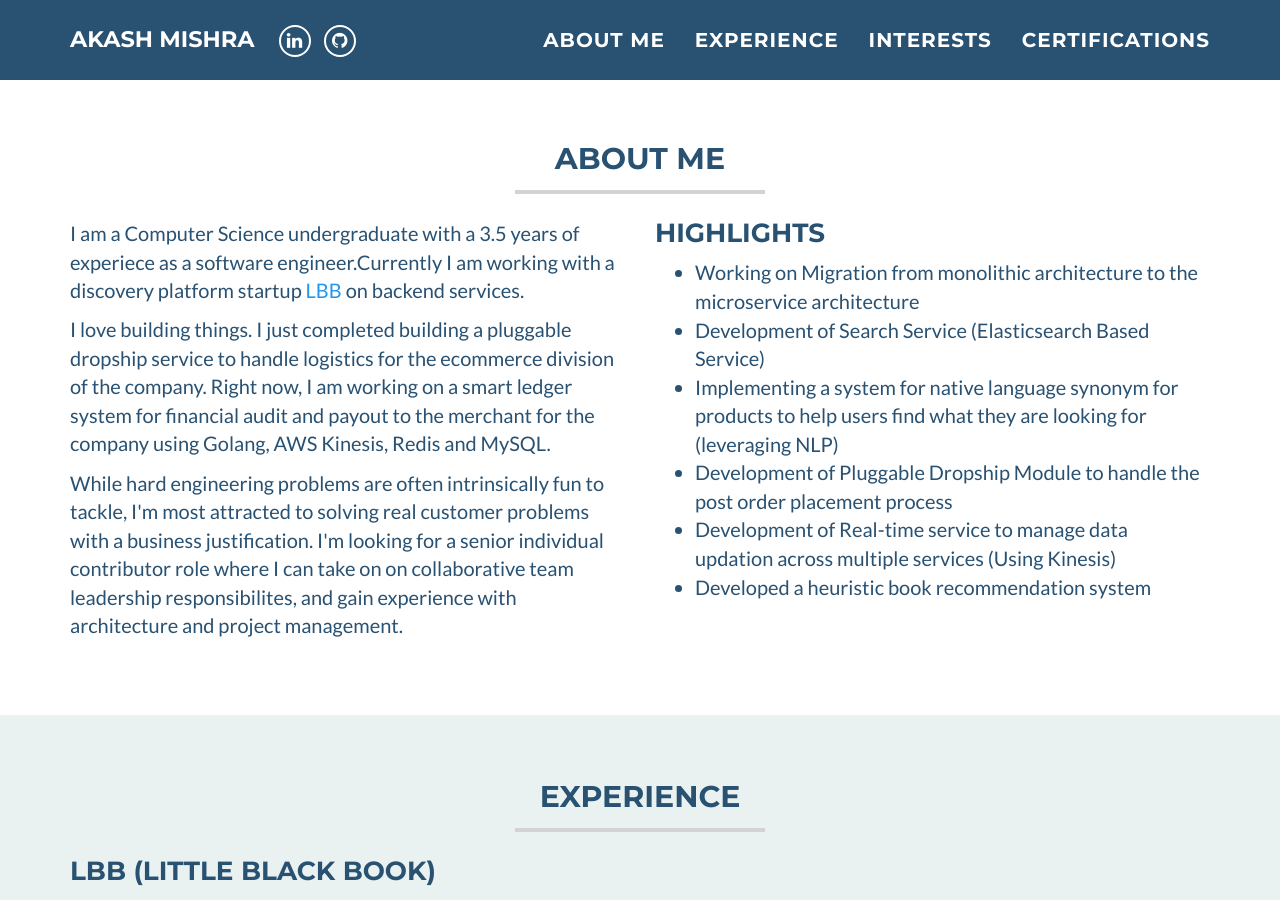
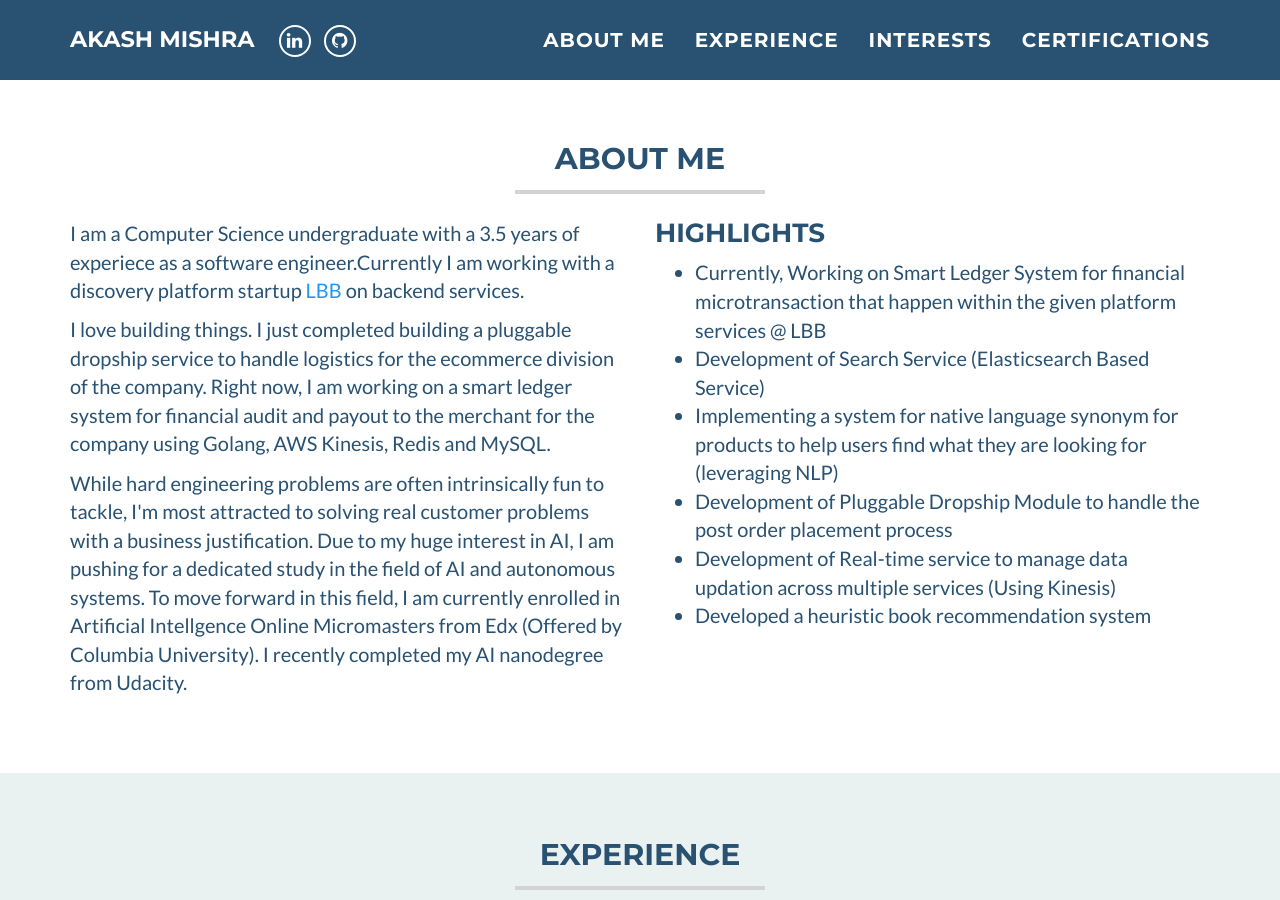
Before and after one commit to akashsky1994/akashsky1994.github.io, a Jekyll site: the page built from index.html, in a window 1280 px wide and 900 px high, scrolled down 500 px. Built offline with Jekyll 4.4.1, drawn with Linux system fonts in a browser that asks for light colours.

Commit message:
docs: changed the about_me section

```diff
--- a/_includes/about_me.html
+++ b/_includes/about_me.html
@@ -17,16 +17,17 @@
         <p>
           While hard engineering problems are often intrinsically fun to tackle,
           I'm most attracted to solving real customer problems with a business justification.
-          I'm looking for a senior individual contributor role where I can take on on collaborative
+          Due to my huge interest in AI, I am pushing for a dedicated study in the field of AI and autonomous systems. To move forward in this field, I am currently enrolled in Artificial Intellgence Online Micromasters from Edx (Offered by Columbia University). I recently completed my AI nanodegree from Udacity.<!--I'm looking for a senior individual contributor role where I can take on on collaborative
           team leadership responsibilites, and gain experience with
-          architecture and project management.
+          architecture and project management.-->
         </p>
+
       </div>
       <div class="col-sm-6">
         <h3 style="margin-top:0;">Highlights</h3>
         <ul>
           <li>
-            Working on Migration from monolithic architecture to the microservice architecture
+            Currently, Working on Smart Ledger System for financial microtransaction that happen within the given platform services @ LBB
           </li>
           <li>
             Development of Search Service (Elasticsearch Based Service)
```
